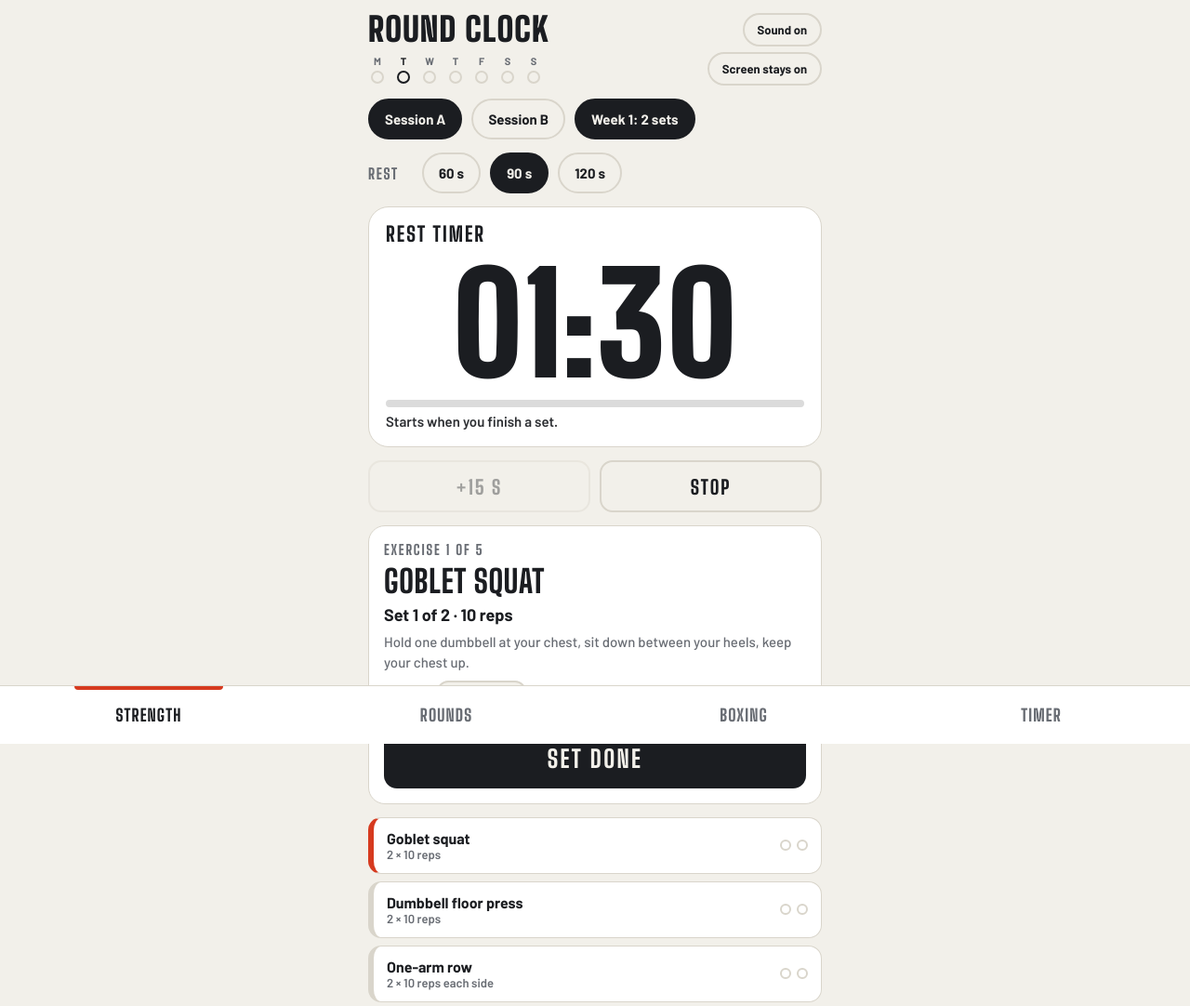
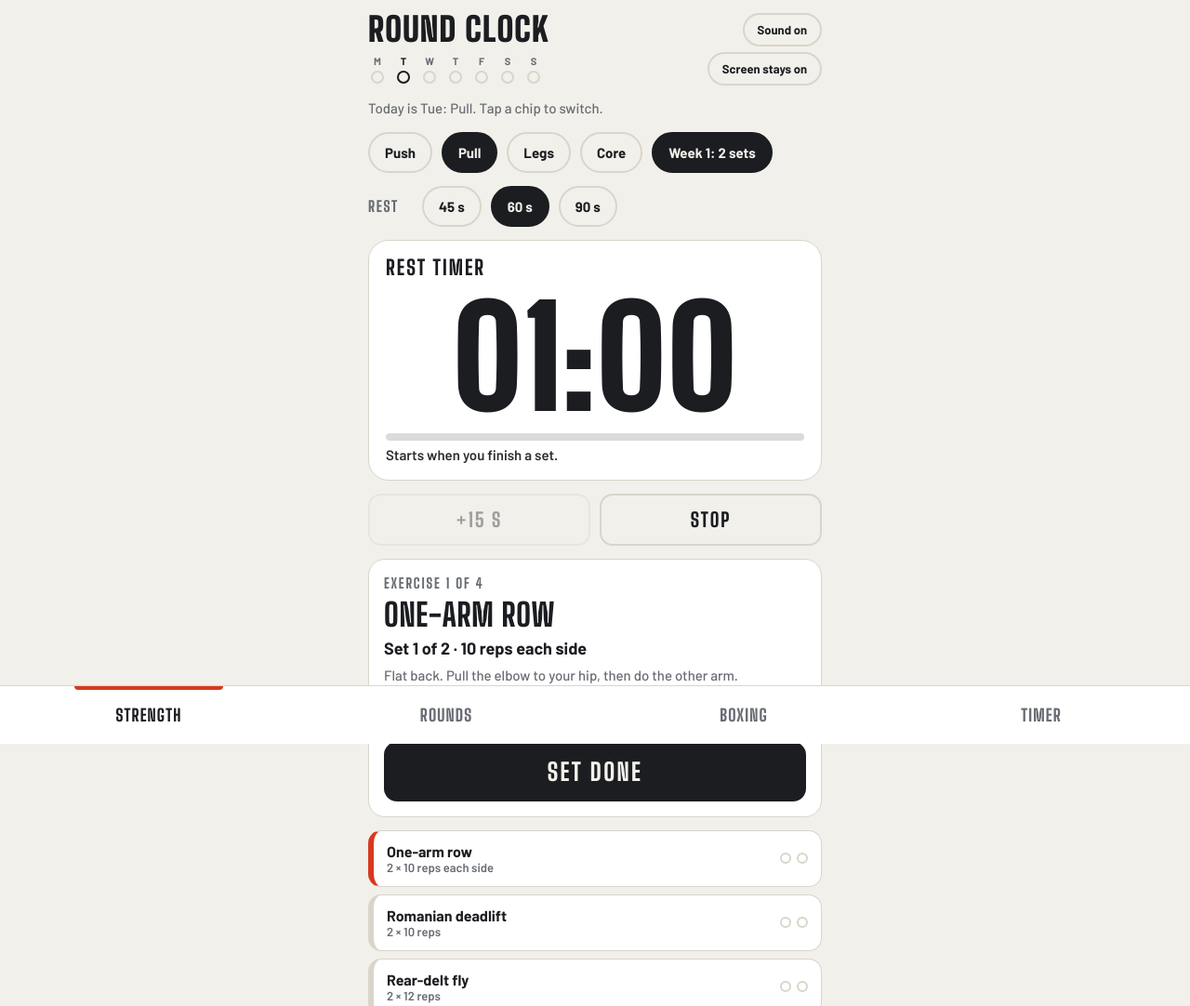
Before and after one commit to joel-prashanth/round-clock, a plain HTML site: page index.html in a window 1280 px wide. Shown: the top 1082 px of the page at 93% size. Drawn offline with Linux system fonts and the light colour scheme.

Commit message:
Switch Strength tab to a daily Push/Pull/Legs/Core rotation
Picks today's session automatically, 45/60/90 s rest options, light 25-minute sessions.

Co-Authored-By: Claude Sonnet 5.5 <noreply@anthropic.com>
Claude-Session: https://claude.ai/code/session_01RtUJsruvRSkb8FDVPP3mLm

```diff
--- a/index.html
+++ b/index.html
@@ -129,17 +129,20 @@ details li{font-size:16px;max-width:65ch}
 
 <main>
   <section class="panel" id="tab-strength">
+    <p class="cue" id="todayHint"></p>
     <div class="row" id="sessChips">
-      <button class="chip" data-k="A" aria-pressed="true">Session A</button>
-      <button class="chip" data-k="B" aria-pressed="false">Session B</button>
+      <button class="chip" data-k="Push" aria-pressed="false">Push</button>
+      <button class="chip" data-k="Pull" aria-pressed="false">Pull</button>
+      <button class="chip" data-k="Legs" aria-pressed="false">Legs</button>
+      <button class="chip" data-k="Core" aria-pressed="false">Core</button>
       <button class="chip" id="wk1Btn" aria-pressed="true">Week 1: 2 sets</button>
     </div>
     <div class="row">
       <span class="lbl">Rest</span>
       <div class="row" id="restChips">
-        <button class="chip" data-s="60" aria-pressed="false">60 s</button>
-        <button class="chip" data-s="90" aria-pressed="true">90 s</button>
-        <button class="chip" data-s="120" aria-pressed="false">120 s</button>
+        <button class="chip" data-s="45" aria-pressed="false">45 s</button>
+        <button class="chip" data-s="60" aria-pressed="true">60 s</button>
+        <button class="chip" data-s="90" aria-pressed="false">90 s</button>
       </div>
     </div>
     <div id="stageS"></div>
@@ -377,22 +380,35 @@ function pctOf(rem, total){ return total > 0 ? Math.min(100, Math.max(0, 100*(1-
 
 /* =====================  STRENGTH  ===================== */
 var SESSIONS = {
-  A: [
+  Push: [
+    { n:'Dumbbell floor press', sets:3, reps:'10', cue:'Elbows about 45° from your body. Lower until they touch the floor, then press up.' },
+    { n:'Overhead press', sets:3, reps:'8-10', cue:'Squeeze your glutes and press straight up without leaning back.' },
+    { n:'Push-ups', sets:3, reps:'max', bw:true, cue:'Stop each set 2 reps before your form breaks. Use your knees if you need to.' },
+    { n:'Overhead triceps extension', sets:3, reps:'12', cue:'Hold one dumbbell with both hands overhead. Bend the elbows to lower it behind your head, elbows pointing forward, then press back up.' }
+  ],
+  Pull: [
+    { n:'One-arm row', sets:3, reps:'10', side:true, cue:'Flat back. Pull the elbow to your hip, then do the other arm.' },
+    { n:'Romanian deadlift', sets:3, reps:'10', cue:'Soft knees, push your hips back, slide the dumbbells down your thighs, flat back.' },
+    { n:'Rear-delt fly', sets:3, reps:'12', cue:'Hinge forward with a flat back and light dumbbells. Raise your arms out to the sides and squeeze your shoulder blades.' },
+    { n:'Biceps curl', sets:3, reps:'12', cue:'Elbows pinned to your sides. Curl up without swinging and lower slowly.' }
+  ],
+  Legs: [
     { n:'Goblet squat', sets:3, reps:'10', cue:'Hold one dumbbell at your chest, sit down between your heels, keep your chest up.' },
-    { n:'Dumbbell floor press', sets:3, reps:'10', cue:'Elbows about 45° from your body. Lower until they touch the floor, then press up.' },
-    { n:'One-arm row', sets:3, reps:'10', side:true, cue:'Flat back. Pull the elbow to your hip, then do the other arm.' },
-    { n:'Overhead press', sets:3, reps:'8', cue:'Squeeze your glutes and press straight up without leaning back.' },
+    { n:'Reverse lunge', sets:3, reps:'8', side:true, cue:'Step back, lower the back knee toward the floor, push through the front heel.' },
+    { n:'Glute bridge', sets:3, reps:'12', cue:'Lie on your back with feet flat. Drive through your heels and squeeze your glutes at the top. Rest a dumbbell on your hips once it gets easy.' },
     { n:'Plank', sets:3, hold:30, bw:true, cue:'One straight line from head to heels. No sagging hips.' }
   ],
-  B: [
-    { n:'Romanian deadlift', sets:3, reps:'10', cue:'Soft knees, push your hips back, slide the dumbbells down your thighs, flat back.' },
-    { n:'Reverse lunge', sets:3, reps:'8', side:true, cue:'Step back, lower the back knee toward the floor, push through the front heel.' },
-    { n:'Push-ups', sets:3, reps:'max', bw:true, cue:'Stop the set when your form breaks. Use your knees if you need to.' },
-    { n:'One-arm row', sets:3, reps:'10', side:true, cue:'Flat back. Pull the elbow to your hip, then do the other arm.' },
-    { n:'Side plank', sets:3, hold:30, side:true, bw:true, cue:'Stack your feet, lift your hips, one straight line.' }
+  Core: [
+    { n:'Plank', sets:3, hold:30, bw:true, cue:'One straight line from head to heels. No sagging hips.' },
+    { n:'Side plank', sets:2, hold:30, side:true, bw:true, cue:'Stack your feet, lift your hips, one straight line.' },
+    { n:'Dead bug', sets:2, reps:'10', side:true, bw:true, cue:'Lie on your back, arms up, knees at 90°. Lower the opposite arm and leg slowly while your lower back stays flat on the floor.' }
   ]
 };
-var S = { key: store.get('sKey','A'), wk1: store.get('wk1', true), rest: store.get('rest', 90), ex:0, set:0, done:{}, finished:false, mode:'idle', next:'' };
+var DAYPLAN = ['Core','Push','Pull','Legs','Push','Pull','Legs'];
+var DAYNAMES = ['Sun','Mon','Tue','Wed','Thu','Fri','Sat'];
+function todaysKey(){ return DAYPLAN[new Date().getDay()]; }
+var S = { key: todaysKey(), wk1: store.get('wk1', true), rest: store.get('rest', 60), ex:0, set:0, done:{}, finished:false, mode:'idle', next:'' };
+if([45,60,90].indexOf(S.rest) < 0) S.rest = 60;
 var kgMap = store.get('kg', {});
 var stS = mkStage($('#stageS'));
 function exs(){ return SESSIONS[S.key]; }
@@ -400,7 +416,7 @@ function curEx(){ return exs()[S.ex]; }
 function setsOf(e){ return S.wk1 ? Math.min(e.sets, 2) : e.sets; }
 function targetText(e){
   if(e.hold) return e.hold+' s hold'+(e.side ? ' each side' : '');
-  if(e.reps === 'max') return 'Max clean reps';
+  if(e.reps === 'max') return 'Clean reps, stop 2 short of failure';
   return e.reps+' reps'+(e.side ? ' each side' : '');
 }
 function nextText(){
@@ -445,7 +461,7 @@ function setDone(){
   else if(S.ex+1 < exs().length){ S.ex++; S.set = 0; }
   else { S.finished = true; }
   if(S.finished){
-    S.mode = 'idle'; logDone('Strength '+S.key);
+    S.mode = 'idle'; logDone(S.key+' day');
     stS.set({ phase:'done', label:'Session done', meta:'', time:'DONE', pct:100, sub:'Logged to this week.' });
     cues.done(); renderS();
   } else {
@@ -462,7 +478,7 @@ function renderS(){
   var list = exs(), card = $('#exCard');
   if(S.finished){
     var total = 0; Object.keys(S.done).forEach(function(k){ total += S.done[k]; });
-    card.innerHTML = '<div class="kicker">Session '+S.key+'</div><h2>Done. '+total+' sets</h2><p class="cue">Logged to this week. Add weight next time once every set reaches the top of its rep range.</p><button class="btn big" id="againBtn">Start again</button>';
+    card.innerHTML = '<div class="kicker">'+S.key+' day</div><h2>Done. '+total+' sets</h2><p class="cue">Logged to this week. Add weight next time once every set reaches the top of its rep range.</p><button class="btn big" id="againBtn">Start again</button>';
     $('#againBtn').onclick = resetSession;
   } else {
     var e = curEx(), isHold = !!e.hold, busy = active && S.mode === 'hold', resting = active && S.mode === 'rest';
@@ -668,6 +684,7 @@ if('wakeLock' in navigator) $('#awakeBtn').hidden = false;
 
 /* boot */
 renderWeek(); paintTools();
+$('#todayHint').textContent = 'Today is '+DAYNAMES[new Date().getDay()]+': '+todaysKey()+'. Tap a chip to switch.';
 rStr.load([]); renderS();
 loadRounds(); loadTimer(); rBox.load(boxSteps());
 showTab(location.hash.replace('#',''));
--- a/sw.js
+++ b/sw.js
@@ -1,5 +1,5 @@
 /* Round Clock service worker: app shell works offline, fonts are cached when first seen. */
-const VERSION = 'round-clock-v2';
+const VERSION = 'round-clock-v3';
 const SHELL = ['./', './index.html', './manifest.webmanifest', './icons/icon-192.png', './icons/icon-512.png', './icons/icon-maskable-512.png'];
 
 self.addEventListener('install', (e) => {
```
